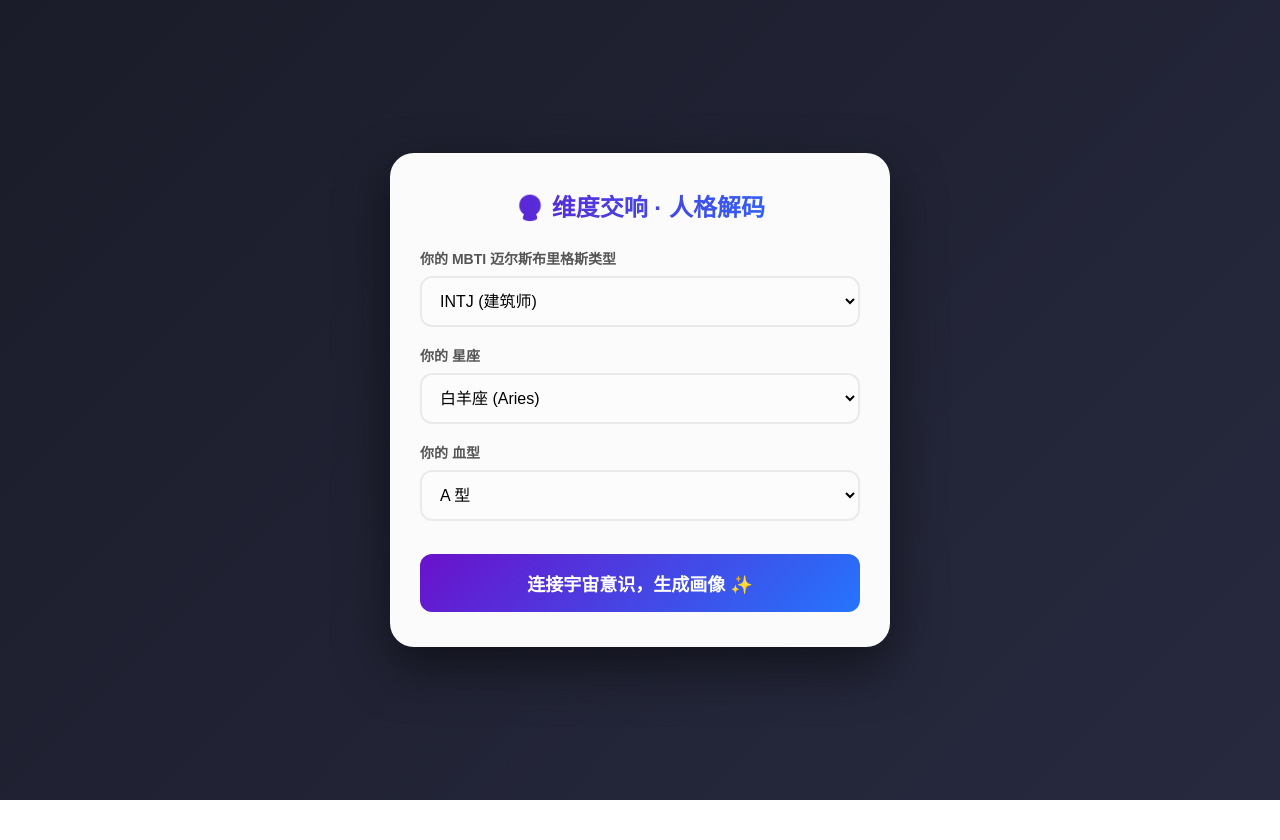
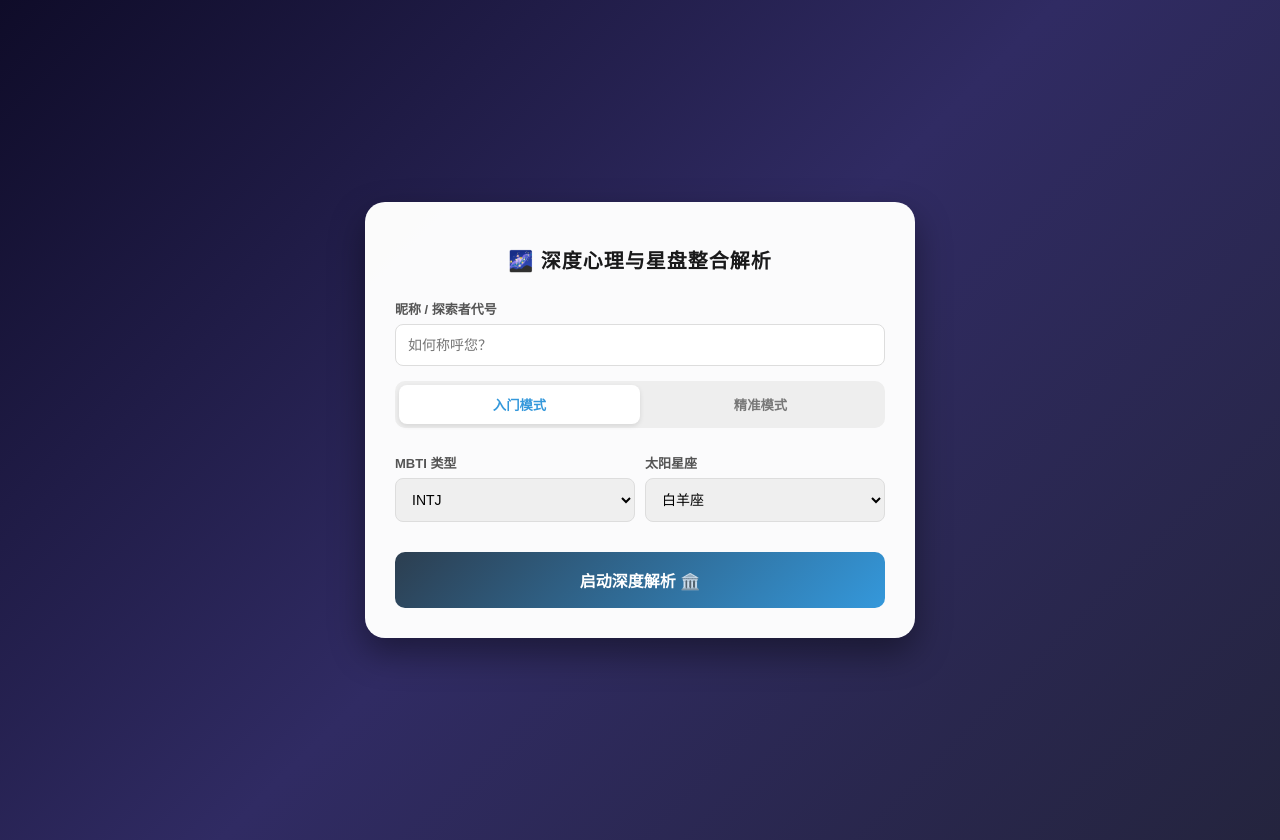
Before and after one commit to PhoenixDream/mbti-test-pj, a plain HTML site: page index.html in a window 1280 px wide. Before the commit the page ends 800 px from the top, so only its background shows below. Drawn offline with nearby package versions, Linux system fonts and the light colour scheme.

Commit message:
Revamp UI with mode-switching feature and enhanced styling adjustments

```diff
--- a/index.html
+++ b/index.html
@@ -3,112 +3,83 @@
 <head>
     <meta charset="UTF-8">
     <meta name="viewport" content="width=device-width, initial-scale=1.0">
-    <title>维度交响：AI人格解码</title>
-    <!-- 引入 html2canvas 用于生成截图 -->
+    <title>维度坐标：心理占星整合引擎</title>
     <script src="https://cdnjs.cloudflare.com/ajax/libs/html2canvas/1.4.1/html2canvas.min.js"></script>
     <style>
         :root {
-            --primary-color: #6a11cb;
-            --secondary-color: #2575fc;
-            --bg-color: #f4f7f6;
+            --primary-color: #2c3e50;
+            --accent-color: #3498db;
+            --text-color: #333;
         }
         body {
             font-family: 'PingFang SC', 'Microsoft YaHei', sans-serif;
-            background: linear-gradient(135deg, #1a1c29, #272a3f);
+            background: linear-gradient(135deg, #0f0c29, #302b63, #24243e);
             min-height: 100vh;
             margin: 0;
             display: flex;
             justify-content: center;
             align-items: center;
             color: #fff;
+            padding: 20px 0;
         }
-        .container {
-            width: 90%;
-            max-width: 500px;
-            margin: 40px 0;
-        }
-        /* 分析卡片，用于截图 */
+        .container { width: 95%; max-width: 550px; }
         .card {
             background: rgba(255, 255, 255, 0.98);
-            color: #333;
-            padding: 35px 30px;
-            border-radius: 24px;
-            box-shadow: 0 20px 50px rgba(0,0,0,0.5);
-            position: relative;
+            color: var(--text-color);
+            padding: 30px;
+            border-radius: 20px;
+            box-shadow: 0 15px 35px rgba(0,0,0,0.4);
         }
-        h1 {
-            text-align: center;
-            background: linear-gradient(to right, var(--primary-color), var(--secondary-color));
-            -webkit-background-clip: text;
-            color: transparent;
-            font-size: 24px;
-            margin-top: 0;
+        h1 { text-align: center; font-size: 20px; color: #1a1a1b; margin-bottom: 25px; letter-spacing: 1px; }
+
+        /* 模式切换器 */
+        .mode-switcher {
+            display: flex;
+            background: #eee;
+            border-radius: 10px;
             margin-bottom: 25px;
+            padding: 4px;
         }
-        .form-group { margin-bottom: 18px; }
-        label { font-size: 14px; font-weight: bold; color: #555; display: block; margin-bottom: 8px;}
-        select {
-            width: 100%; padding: 14px;
-            border: 2px solid #eaeaea; border-radius: 12px; font-size: 16px;
-            background-color: #fcfcfc;
+        .mode-btn {
+            flex: 1;
+            padding: 10px;
+            border: none;
+            background: none;
+            cursor: pointer;
+            border-radius: 8px;
+            font-weight: bold;
+            color: #777;
             transition: all 0.3s;
-            box-sizing: border-box;
         }
-        select:focus { outline: none; border-color: var(--secondary-color); }
+        .mode-btn.active { background: #fff; color: var(--accent-color); box-shadow: 0 2px 5px rgba(0,0,0,0.1); }
+
+        .form-section { display: none; }
+        .form-section.active { display: block; }
+
+        .form-group { margin-bottom: 15px; }
+        label { font-size: 13px; font-weight: bold; color: #555; display: block; margin-bottom: 6px; }
+        input, select {
+            width: 100%; padding: 12px;
+            border: 1px solid #ddd; border-radius: 8px;
+            font-size: 14px; box-sizing: border-box;
+        }
+        .row { display: flex; gap: 10px; }
+        .row > div { flex: 1; }
+
         button.btn-main {
             width: 100%; padding: 16px; margin-top: 15px;
-            background: linear-gradient(135deg, var(--primary-color), var(--secondary-color));
-            color: white; border: none; border-radius: 12px;
-            font-size: 18px; font-weight: bold; cursor: pointer;
-            transition: transform 0.2s, box-shadow 0.2s;
+            background: linear-gradient(135deg, #2c3e50, #3498db);
+            color: white; border: none; border-radius: 10px;
+            font-size: 16px; font-weight: bold; cursor: pointer;
         }
-        button.btn-main:hover {
-            transform: translateY(-2px);
-            box-shadow: 0 8px 20px rgba(37, 117, 252, 0.4);
-        }
-        /* 加载动画 */
-        #loading {
-            display: none; text-align: center; margin-top: 20px;
-            color: var(--secondary-color); font-weight: bold; line-height: 1.6;
-        }
-        .spinner {
-            font-size: 30px; margin-bottom: 10px;
-            display: inline-block; animation: spin 2s linear infinite;
-        }
-        @keyframes spin { 100% { transform: rotate(360deg); } }
 
-        /* 结果展示区 */
-        #result-box { display: none; margin-top: 10px; }
-        .ai-text {
-            white-space: pre-wrap; /* 完美保留AI生成的换行 */
-            line-height: 1.7;
-            font-size: 15.5px;
-            color: #2c3e50;
-        }
-        .ai-text strong { color: var(--primary-color); }
+        #loading { display: none; text-align: center; padding: 20px; }
+        #result-box { display: none; margin-top: 20px; }
+        .ai-text { line-height: 1.8; font-size: 14px; white-space: pre-wrap; color: #2c3e50; }
 
-        /* 截图底部水印 */
         .watermark {
-            display: none; text-align: center; font-size: 13px; color: #aaa;
-            margin-top: 30px; border-top: 1px dashed #eee; padding-top: 15px;
-        }
-        .watermark span { font-weight: bold; color: var(--secondary-color); }
-
-        /* 外部按钮区 */
-        #share-action { display: none; margin-top: 20px; }
-        button.btn-share {
-            width: 100%; padding: 14px; margin-bottom: 12px;
-            background: #fff; color: var(--primary-color);
-            border: 2px solid var(--primary-color); border-radius: 12px;
-            font-size: 16px; cursor: pointer; font-weight: bold;
-            transition: all 0.2s;
-        }
-        button.btn-share:hover { background: var(--primary-color); color: #fff; }
-        button.btn-retry {
-            width: 100%; padding: 14px;
-            background: transparent; color: #a0aab5;
-            border: 2px solid #a0aab5; border-radius: 12px;
-            font-size: 16px; cursor: pointer; font-weight: bold;
+            text-align: center; font-size: 11px; color: #999; margin-top: 20px;
+            border-top: 1px solid #eee; padding-top: 15px; display: none;
         }
     </style>
 </head>
@@ -116,196 +87,161 @@
 
 <div class="container">
     <div class="card" id="capture-area">
-        <h1>🔮 维度交响 · 人格解码</h1>
+        <h1>🌌 深度心理与星盘整合解析</h1>
 
-        <!-- 表单区 -->
-        <div id="form-area">
-            <div class="form-group">
-                <label>你的 MBTI 迈尔斯布里格斯类型</label>
-                <select id="mbti">
-                    <optgroup label="分析家 (理性/直觉)">
-                        <option value="INTJ">INTJ (建筑师)</option>
-                        <option value="INTP">INTP (逻辑学家)</option>
-                        <option value="ENTJ">ENTJ (指挥官)</option>
-                        <option value="ENTP">ENTP (辩论家)</option>
-                    </optgroup>
-                    <optgroup label="外交家 (感性/直觉)">
-                        <option value="INFJ">INFJ (提倡者)</option>
-                        <option value="INFP">INFP (调停者)</option>
-                        <option value="ENFJ">ENFJ (主人公)</option>
-                        <option value="ENFP">ENFP (竞选者)</option>
-                    </optgroup>
-                    <optgroup label="守护者 (理性/实感)">
-                        <option value="ISTJ">ISTJ (物流师)</option>
-                        <option value="ISFJ">ISFJ (守卫者)</option>
-                        <option value="ESTJ">ESTJ (总经理)</option>
-                        <option value="ESFJ">ESFJ (执政官)</option>
-                    </optgroup>
-                    <optgroup label="探险家 (感性/实感)">
-                        <option value="ISTP">ISTP (鉴赏家)</option>
-                        <option value="ISFP">ISFP (探险家)</option>
-                        <option value="ESTP">ESTP (企业家)</option>
-                        <option value="ESFP">ESFP (表演者)</option>
-                    </optgroup>
-                </select>
-            </div>
-            <div class="form-group">
-                <label>你的 星座</label>
-                <select id="zodiac">
-                    <optgroup label="火象星座">
-                        <option value="白羊座">白羊座 (Aries)</option>
-                        <option value="狮子座">狮子座 (Leo)</option>
-                        <option value="射手座">射手座 (Sagittarius)</option>
-                    </optgroup>
-                    <optgroup label="土象星座">
-                        <option value="金牛座">金牛座 (Taurus)</option>
-                        <option value="处女座">处女座 (Virgo)</option>
-                        <option value="摩羯座">摩羯座 (Capricorn)</option>
-                    </optgroup>
-                    <optgroup label="风象星座">
-                        <option value="双子座">双子座 (Gemini)</option>
-                        <option value="天秤座">天秤座 (Libra)</option>
-                        <option value="水瓶座">水瓶座 (Aquarius)</option>
-                    </optgroup>
-                    <optgroup label="水象星座">
-                        <option value="巨蟹座">巨蟹座 (Cancer)</option>
-                        <option value="天蝎座">天蝎座 (Scorpio)</option>
-                        <option value="双鱼座">双鱼座 (Pisces)</option>
-                    </optgroup>
-                </select>
-            </div>
-            <div class="form-group">
-                <label>你的 血型</label>
-                <select id="blood">
-                    <option value="A">A 型</option>
-                    <option value="B">B 型</option>
-                    <option value="O">O 型</option>
-                    <option value="AB">AB 型</option>
-                </select>
-            </div>
-            <button class="btn-main" onclick="startAnalysis()">连接宇宙意识，生成画像 ✨</button>
+        <!-- 昵称通用输入 -->
+        <div class="form-group">
+            <label>昵称 / 探索者代号</label>
+            <input type="text" id="nickname" placeholder="如何称呼您？" maxlength="15">
         </div>
 
-        <!-- 动画区 -->
-        <div id="loading">
-            <div class="spinner">🌌</div><br>
-            AI 大脑正在高速运转...<br>
-            <span style="font-size: 13px; color: #888; font-weight: normal;">正在解析星盘、人格功能轴与血型图谱</span>
+        <!-- 模式选择 -->
+        <div class="mode-switcher">
+            <button class="mode-btn active" onclick="switchMode('simple')">入门模式</button>
+            <button class="mode-btn" onclick="switchMode('precision')">精准模式</button>
         </div>
 
-        <!-- 结果区 -->
+        <!-- 入门模式表单 -->
+        <div id="simple-section" class="form-section active">
+            <div class="row">
+                <div class="form-group">
+                    <label>MBTI 类型</label>
+                    <select id="mbti">
+                        <option value="INTJ">INTJ</option><option value="INTP">INTP</option>
+                        <option value="ENTJ">ENTJ</option><option value="ENTP">ENTP</option>
+                        <option value="INFJ">INFJ</option><option value="INFP">INFP</option>
+                        <option value="ENFJ">ENFJ</option><option value="ENFP">ENFP</option>
+                        <option value="ISTJ">ISTJ</option><option value="ISFJ">ISFJ</option>
+                        <option value="ESTJ">ESTJ</option><option value="ESFJ">ESFJ</option>
+                        <option value="ISTP">ISTP</option><option value="ISFP">ISFP</option>
+                        <option value="ESTP">ESTP</option><option value="ESFP">ESFP</option>
+                    </select>
+                </div>
+                <div class="form-group">
+                    <label>太阳星座</label>
+                    <select id="zodiac">
+                        <option value="白羊座">白羊座</option><option value="金牛座">金牛座</option>
+                        <option value="双子座">双子座</option><option value="巨蟹座">巨蟹座</option>
+                        <option value="狮子座">狮子座</option><option value="处女座">处女座</option>
+                        <option value="天秤座">天秤座</option><option value="天蝎座">天蝎座</option>
+                        <option value="射手座">射手座</option><option value="摩羯座">摩羯座</option>
+                        <option value="水瓶座">水瓶座</option><option value="双鱼座">双鱼座</option>
+                    </select>
+                </div>
+            </div>
+        </div>
+
+        <!-- 精准模式表单 -->
+        <div id="precision-section" class="form-section">
+            <div class="form-group">
+                <label>出生日期 (公历)</label>
+                <input type="date" id="birth-date">
+            </div>
+            <div class="row">
+                <div class="form-group">
+                    <label>出生具体时间</label>
+                    <input type="time" id="birth-time">
+                </div>
+                <div class="form-group">
+                    <label>出生地点 (城市/省份)</label>
+                    <input type="text" id="birth-place" placeholder="如：上海、东京">
+                </div>
+            </div>
+            <p style="font-size: 11px; color: #888;">* 算法将自动根据经纬度推算真太阳时与上升点。</p>
+        </div>
+
+        <button class="btn-main" onclick="startAnalysis()">启动深度解析 🏛️</button>
+
+        <div id="loading">
+            <div style="font-size: 24px;">⌛</div>
+            正在检索星历表并构建心理原型...
+        </div>
+
         <div id="result-box">
             <div class="ai-text" id="ai-content"></div>
             <div class="watermark" id="watermark">
-                测试来自 <span>综合人格解码器</span><br>截图去发朋友圈吧！
+                探索者：<span id="res-nickname"></span> | 维度整合解析报告
             </div>
         </div>
     </div>
 
-    <!-- 独立于截图区域的按钮 -->
-    <div id="share-action">
-        <button class="btn-share" onclick="generatePoster()">📸 保存为精美海报</button>
-        <button class="btn-retry" onclick="location.reload()">🔄 重新测一次</button>
+    <div style="margin-top: 15px; display: none;" id="share-action">
+        <button style="width: 100%; padding: 12px; background: #fff; color: #2c3e50; border: 2px solid #2c3e50; border-radius: 10px; cursor: pointer; font-weight: bold;" onclick="generatePoster()">📸 保存深度分析海报</button>
     </div>
 </div>
 
 <script>
-    // 你的 Cloudflare Worker API 链接
-    const WORKER_URL = "https://mbti-api.jackwilsonbuddy.workers.dev";
+    let currentMode = 'simple';
+    const WORKER_URL = "https://mbti-api.jackwilsonbuddy.workers.dev"; // 替换为你的 Worker 地址
 
-    // 页面加载恢复上次数据
-    window.onload = () => {
-        if(localStorage.getItem('mbti')) document.getElementById('mbti').value = localStorage.getItem('mbti');
-        if(localStorage.getItem('zodiac')) document.getElementById('zodiac').value = localStorage.getItem('zodiac');
-        if(localStorage.getItem('blood')) document.getElementById('blood').value = localStorage.getItem('blood');
+    function switchMode(mode) {
+        currentMode = mode;
+        document.querySelectorAll('.mode-btn').forEach(b => b.classList.remove('active'));
+        document.querySelectorAll('.form-section').forEach(s => s.classList.remove('active'));
+        event.target.classList.add('active');
+        document.getElementById(mode + '-section').classList.add('active');
     }
 
     async function startAnalysis() {
-        const mbti = document.getElementById('mbti').value;
-        const zodiac = document.getElementById('zodiac').value;
-        const blood = document.getElementById('blood').value;
+        const nickname = document.getElementById('nickname').value || '匿名探索者';
+        let payload = { mode: currentMode, nickname };
 
-        // 存入本地
-        localStorage.setItem('mbti', mbti);
-        localStorage.setItem('zodiac', zodiac);
-        localStorage.setItem('blood', blood);
+        if (currentMode === 'simple') {
+            payload.mbti = document.getElementById('mbti').value;
+            payload.zodiac = document.getElementById('zodiac').value;
+        } else {
+            payload.birthDate = document.getElementById('birth-date').value;
+            payload.birthTime = document.getElementById('birth-time').value;
+            payload.birthPlace = document.getElementById('birth-place').value;
+            if (!payload.birthDate || !payload.birthPlace) {
+                alert('请填写完整的出生数据'); return;
+            }
+        }
 
-        // UI 切换
-        document.getElementById('form-area').style.display = 'none';
+        document.querySelector('.btn-main').style.display = 'none';
         document.getElementById('loading').style.display = 'block';
 
         try {
-            // 向云函数发起请求
             const response = await fetch(WORKER_URL, {
                 method: 'POST',
                 headers: { 'Content-Type': 'application/json' },
-                body: JSON.stringify({ mbti, zodiac, blood })
+                body: JSON.stringify(payload)
             });
-
-            if (!response.ok) throw new Error('网络请求失败');
             const data = await response.json();
 
             document.getElementById('loading').style.display = 'none';
             document.getElementById('result-box').style.display = 'block';
+            document.getElementById('res-nickname').innerText = nickname;
             document.getElementById('share-action').style.display = 'block';
 
-            // 打字机特效显示结果
-            typeWriter(data.result, 'ai-content', 25);
-
-        } catch (err) {
-            alert('AI 大脑好像拥堵了，请稍后再试！');
+            typeWriter(data.result, 'ai-content', 15);
+        } catch (e) {
+            alert('解析失败，请检查网络。');
             location.reload();
         }
     }
 
-    // 打字机特效函数
     function typeWriter(text, elementId, speed) {
         let i = 0;
-        document.getElementById(elementId).innerHTML = "";
+        const el = document.getElementById(elementId);
+        el.innerHTML = "";
         function type() {
             if (i < text.length) {
-                // 如果是换行符，转换为 <br>
-                let char = text.charAt(i);
-                if (char === '\n') {
-                    document.getElementById(elementId).innerHTML += '<br>';
-                } else {
-                    document.getElementById(elementId).innerHTML += char;
-                }
+                el.innerHTML += text.charAt(i) === '\n' ? '<br>' : text.charAt(i);
                 i++;
-                // 稍微加入一点随机延迟，让打字效果更真实
-                let currentSpeed = speed + (Math.random() * 20 - 10);
-                setTimeout(type, currentSpeed);
+                setTimeout(type, speed);
             } else {
-                // 打字结束后显示水印
                 document.getElementById('watermark').style.display = 'block';
             }
         }
         type();
     }
 
-    // 一键生成海报
     function generatePoster() {
-        const captureArea = document.getElementById('capture-area');
-        // 保存原有的 box-shadow，防止截图中出现奇怪的黑边
-        const originalBoxShadow = captureArea.style.boxShadow;
-        captureArea.style.boxShadow = 'none';
-
-        html2canvas(captureArea, {
-            scale: 2, // 提高清晰度
-            backgroundColor: "#ffffff", // 设置为白底，防止部分机型透明底发黑
-            useCORS: true
-        }).then(canvas => {
-            // 恢复阴影
-            captureArea.style.boxShadow = originalBoxShadow;
-
-            // 将 canvas 转为图片 URL
-            const imgUrl = canvas.toDataURL("image/jpeg", 0.9);
-
-            // 创建一个 a 标签触发下载
+        html2canvas(document.getElementById('capture-area'), { scale: 2, backgroundColor: "#fff" }).then(canvas => {
             const link = document.createElement('a');
-            const timeStr = new Date().getTime();
-            link.download = `我的专属人格画像_${timeStr}.jpg`;
-            link.href = imgUrl;
+            link.download = `星盘解析_${new Date().getTime()}.jpg`;
+            link.href = canvas.toDataURL("image/jpeg", 0.9);
             link.click();
         });
     }
```
